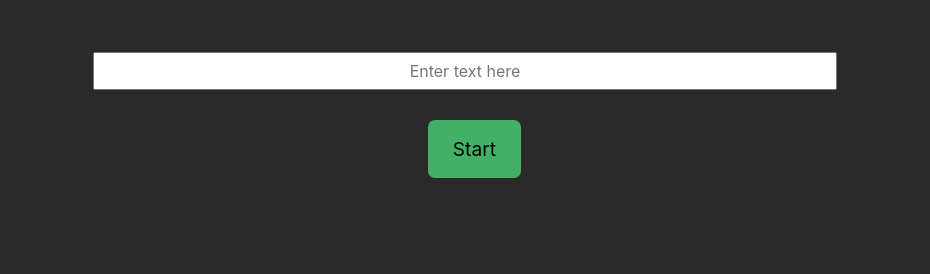
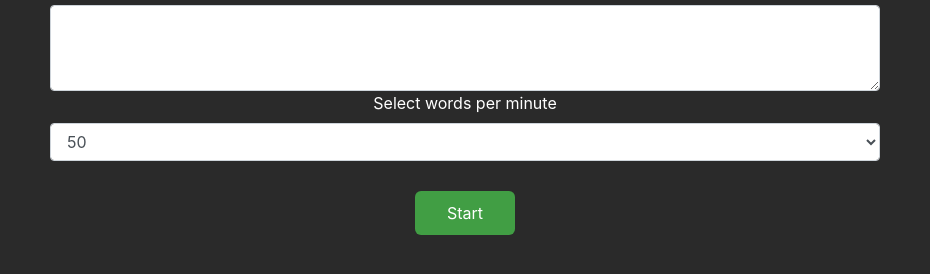
Before and after one commit to virejdasani/RapidRead, an Electron app: page index.html in a window 930 px wide. Shown: the part 144-418 px from the top of the page. Drawn offline with nearby package versions, Linux system fonts and the light colour scheme.

Commit message:
Fixed bugs, added features

```diff
--- a/index.html
+++ b/index.html
@@ -15,12 +15,38 @@
     <div id="app">
         <h1 id="title">ReadKwik</h1>
 
-        <form>
-            <input class="inputBox" id="textInput" type="text" placeholder="Enter text here" required="">
+        <form id="inputForm">
+
+            <!-- Text input -->
+            <!-- <input class="inputBox" id="textInput" type="text" placeholder="Enter text you want to ReadKwik here" required=""> -->
+            <textarea class="form-control" id="textInput" rows="3"></textarea>
+
+            <!-- WPM input options -->
+            <label id="wpmLabel" for="wpmInput">Select words per minute</label>
+            <select class="form-control" id="wpmInput">
+                <option>50</option>
+                <option>100</option>
+                <option>200</option>
+                <option>300</option>
+                <option>400</option>
+                <option>500</option>
+                <option>600</option>
+                <option>700</option>
+                <option>800</option>
+                <option>900</option>
+                <option>1000</option>
+            </select>
+
+            <!-- Empty div to get start button to next line -->
+            <div></div>
+
+            <!-- Start button -->
             <button id="startButton">Start</button>
+
         </form>
 
-        <div id="kwikWords"></div>
+        <!-- These words are rendered in via javascript -->
+        <h1 id="kwikWords"></h1>
 
     </div>
     <script src="index.js"></script>
--- a/index.js
+++ b/index.js
@@ -1,14 +1,15 @@
-// TODO - add bootstrap input field (longer)
-// TODO - ad buttons for WPM speed
+// TODO
+// Research how many words per second to display for 200WPM, 400WPM reading speed etc.
+
 
 var startButton = document.getElementById("startButton")
 var textInput = document.getElementById("textInput")
 var kwikWords = document.getElementById("kwikWords")
+var wpmInput = document.getElementById("wpmInput")
 
 var textIndex
 var wordsArray
-// Words per minute
-var wpm = 1000
+var wpm
 
 startButton.addEventListener("click", function (event) {
     // To stop page refresh
@@ -20,17 +21,22 @@ startButton.addEventListener("click", function (event) {
     let text = textInput.value
     console.log(text)
 
+    // Get words per minute
+    wpm = wpmInput.value
+    console.log(wpm)
+
     // Filter the text
     filterText(text)
 })
 
 // This function takes the user inputted string and changes it into an array of words
 function filterText(text) {
-    // TODO
-    // Add a timer to display the words
-    // Research how many words per second to display for 200WPM, 400WPM reading speed etc.
+
+    // Replace new lines with spaces
+    text = text.replace(/\n/g, " ")
 
     // Here, separate each word into an array called wordsArray
+    // Words are separated by removing spaces and \n (new lines) and adding them into an array
     wordsArray = text.split(" ")
     console.log(wordsArray)
 
@@ -54,5 +60,5 @@ function displayWords(i) {
     setTimeout(() => {
         console.log(wordsArray[i])
         kwikWords.innerText = wordsArray[i]
-    }, wpm*i) // The '*i' is needed to get a pause between each word instead of a singular pause before the words. If that is removed, it will have a delay of 'wpm' and then the last word in the array will be visible due to no delay between words
+    }, wpm * i) // The '*i' is needed to get a pause between each word instead of a singular pause before the words. If that is removed, it will have a delay of 'wpm' and then the last word in the array will be visible due to no delay between words
 }
--- a/styles.css
+++ b/styles.css
@@ -7,6 +7,8 @@ body,
 
 #app {
     margin-top: 10%;
+    text-align: center;
+
 }
 
 #title {
@@ -14,24 +16,28 @@ body,
     font-family: Arial, Helvetica, sans-serif;
 }
 
-.inputBox {
-    width: 80%;
-    padding: 5px;
-    margin-left: 10%;
-    margin-top: 5%;
-    text-align: center;
+#inputForm {
+    margin-left: 50px;
+    margin-right: 50px;
+}
+
+#kwikWords {
+    margin-top: 120px;
+    font-size: xx-large;
 }
 
 #startButton {
-    padding: 15px;
-    padding-left: 25px;
-    padding-right: 25px;
-    background-color: rgb(67, 175, 103);
+    background-color: #419e44;
     border: none;
-    border-radius: 7px;
-    display: flex;
+    color: white;
+    padding: 10px 32px;
     text-align: center;
-    font-size: larger;
-    margin-left: 46%;
+    font-size: 16px;
+    border-radius: 6px;
+    transition-duration: 0.4s;
     margin-top: 30px;
 }
+
+#startButton:hover {
+    background-color: #347c38;
+}
```
